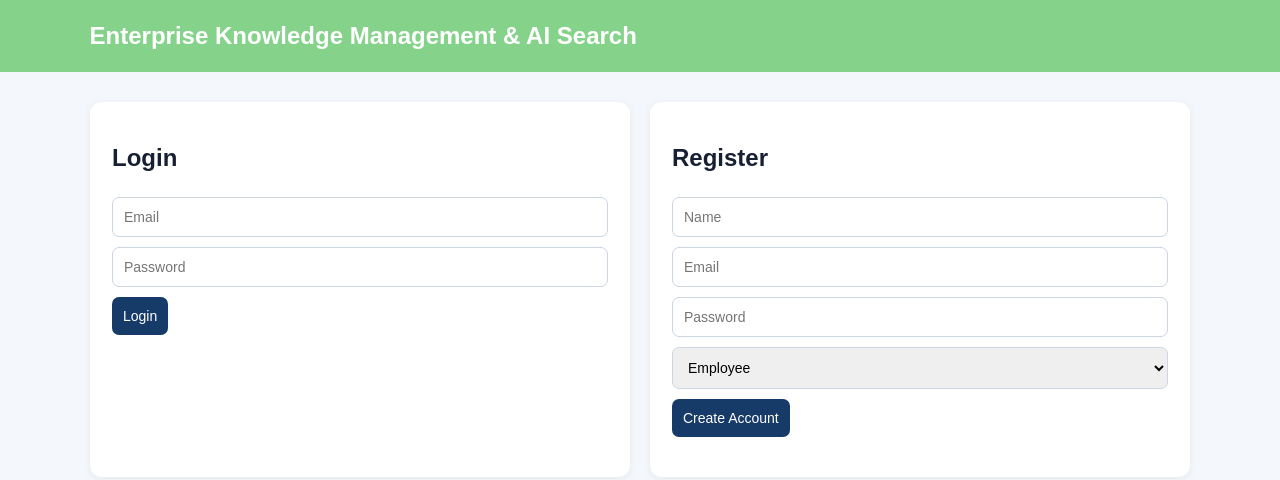
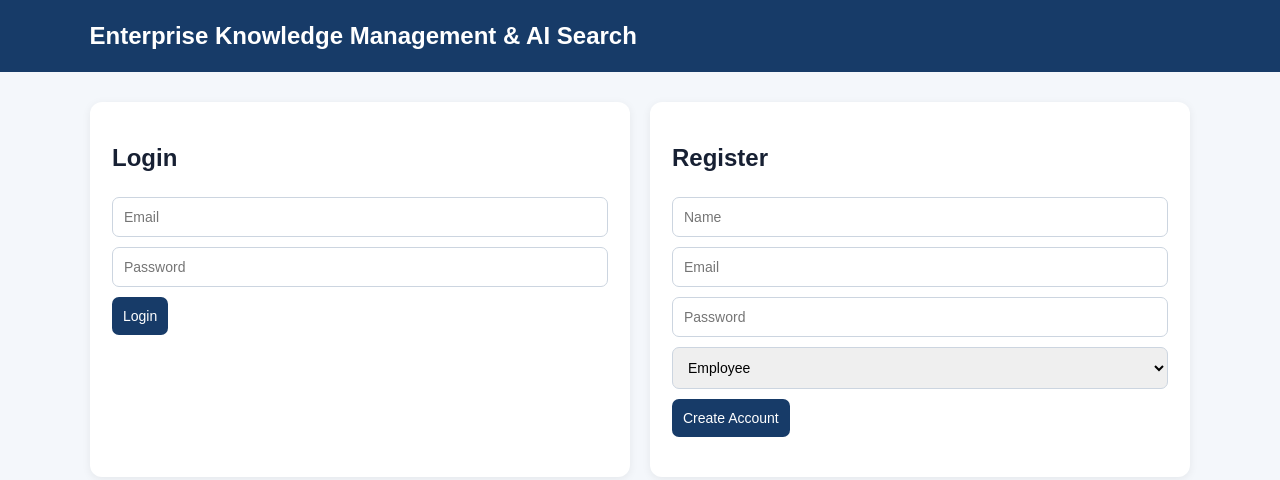
Before and after one commit to Lahari0621/Enterprise-Knowledge-Management-and-AI-Document-Search-Platform, a plain HTML site: page frontend/index.html in a window 1280 px wide. Drawn offline with Linux system fonts and the light colour scheme.

```diff
--- a/frontend/index.html
+++ b/frontend/index.html
@@ -16,7 +16,7 @@
         }
 
         header {
-            background: #85d38b;
+            background: #173b68;
             color: #ffffff;
             padding: 22px 7%;
             display: flex;
```
